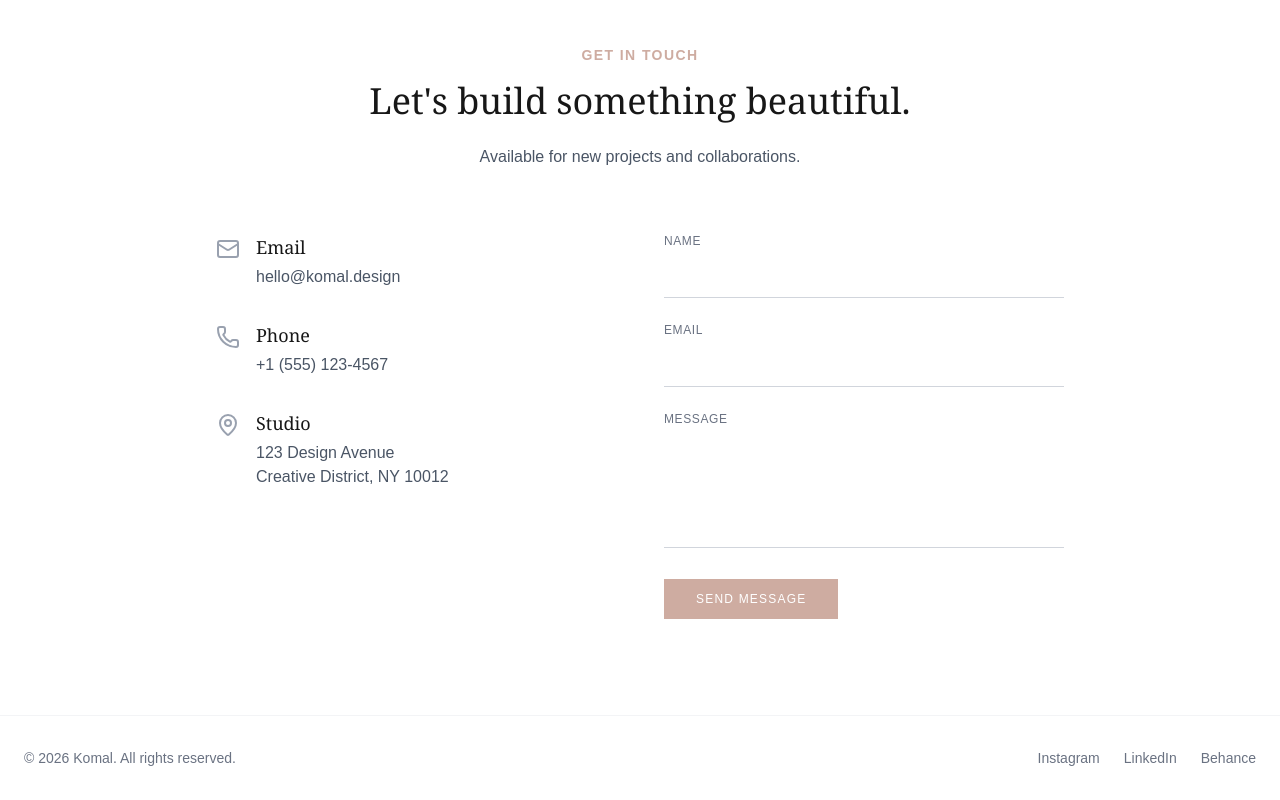
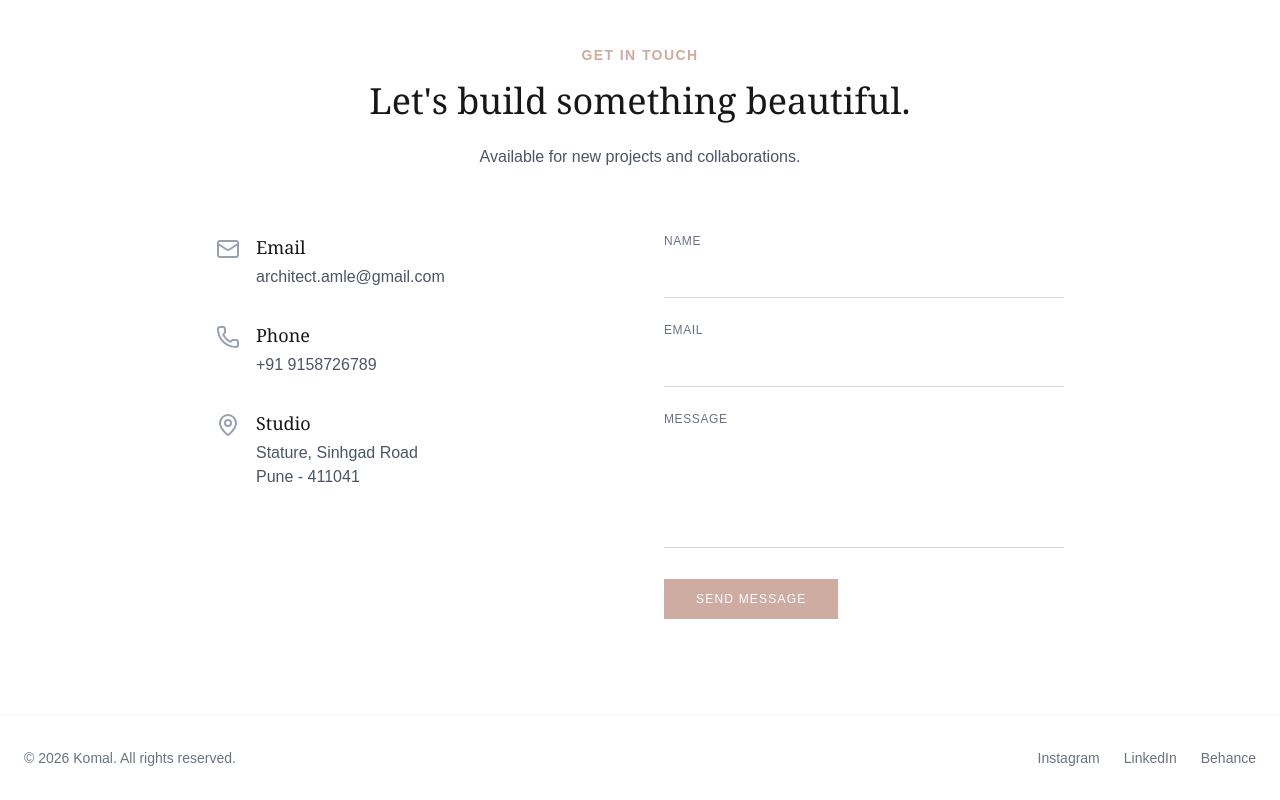
Before and after one commit to hrishi2099/komal-portfolio-nextjs, a Next.js app: page / in a window 1280 px wide. Shown: the part 2957-3757 px from the top of the page. Built offline with nearby package versions, Linux system fonts and the light colour scheme.

Commit message:
fix: update contact details

```diff
--- a/src/data/content.ts
+++ b/src/data/content.ts
@@ -62,9 +62,9 @@ export const content: {
   contact: {
     ctaText: "Let's build something beautiful.",
     ctaSub: "Available for new projects and collaborations.",
-    email: "hello@komal.design",
-    phone: "+1 (555) 123-4567",
-    address: "123 Design Avenue\nCreative District, NY 10012",
+    email: "architect.amle@gmail.com",
+    phone: "+91 9158726789",
+    address: "Stature, Sinhgad Road\nPune - 411041",
     social: {
       instagram: "https://instagram.com",
       linkedin: "https://linkedin.com",
@@ -121,7 +121,7 @@ export const content: {
         "/projects/shambhu-srushti-1.jpg",
         "/projects/shambhu-srushti-2.jpg",
         "/projects/shambhu-srushti-3.jpg",
-        "/projects/shambhu-srushti-c.jpg" // Added C Photo
+        "/projects/shambhu-srushti-c.jpg"
       ]
     }
   ]
```
